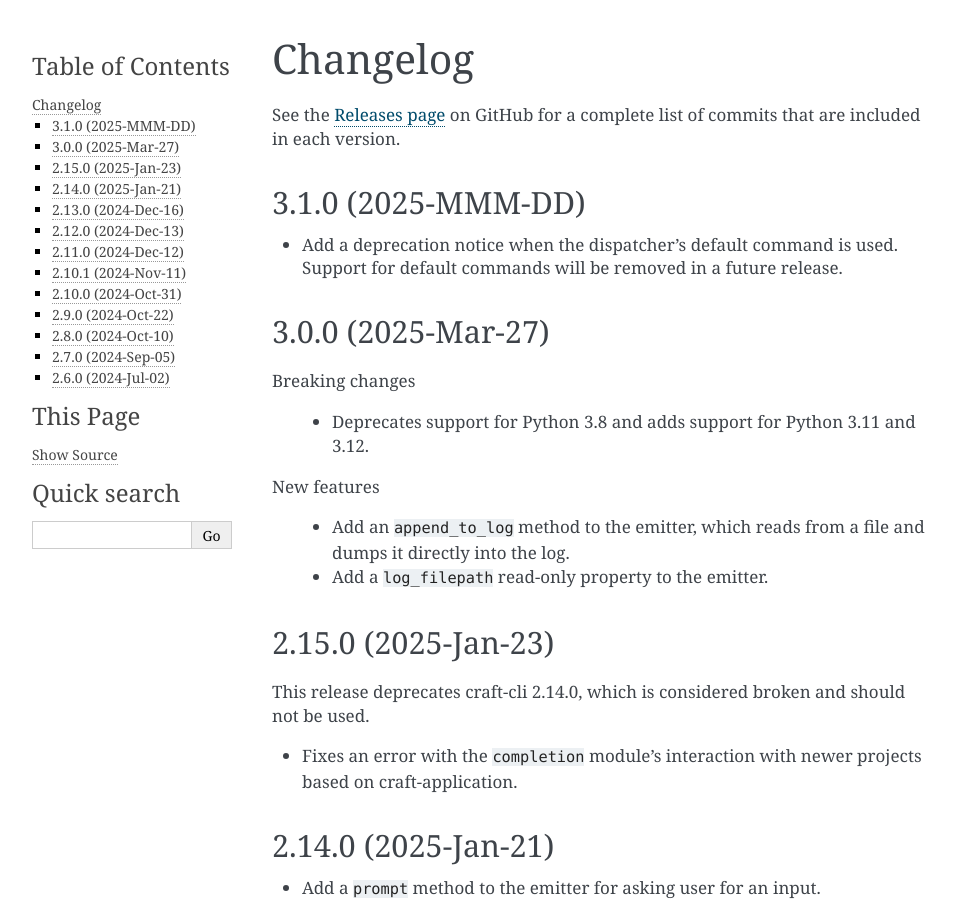
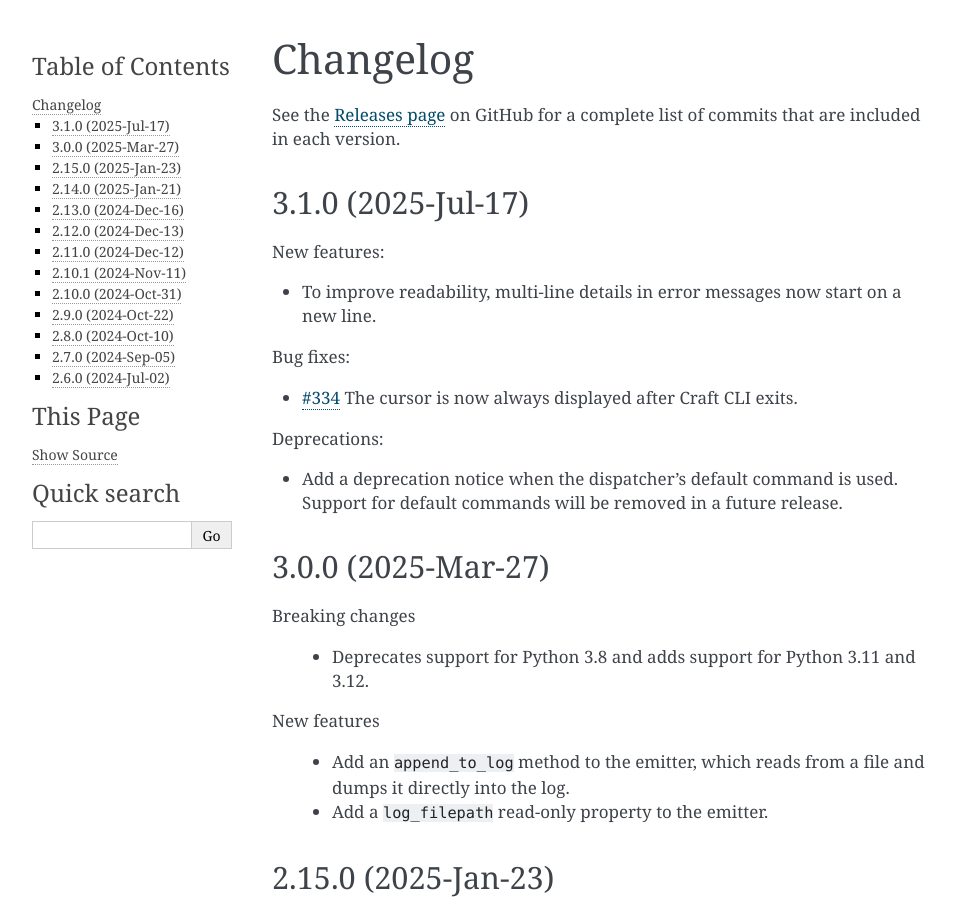
Before and after one commit to canonical/craft-cli, a Sphinx documentation site: the page built from docs/changelog.rst, in a window 1280 px wide and 900 px high. Shown: the whole window, without its empty margins (148-1102 px from the left). Built offline with Sphinx 7.4.7, drawn with Linux system fonts in a browser that asks for light colours; pages that are not in the unit, such as notebooks, are missing from menus.

Commit message:
docs: finalize 3.1.0 (#363)
Signed-off-by: Callahan Kovacs <callahan.kovacs@canonical.com>

```diff
--- a/docs/changelog.rst
+++ b/docs/changelog.rst
@@ -6,8 +6,20 @@ Changelog
 See the `Releases page`_ on GitHub for a complete list of commits that are
 included in each version.
 
-3.1.0 (2025-MMM-DD)
+.. _release-3.1.0:
+
+3.1.0 (2025-Jul-17)
 -------------------
+
+New features:
+
+- To improve readability, multi-line details in error messages now start on a new line.
+
+Bug fixes:
+
+- `#334`_ The cursor is now always displayed after Craft CLI exits.
+
+Deprecations:
 
 - Add a deprecation notice when the dispatcher's default command is used.
   Support for default commands will be removed in a future release.
@@ -95,3 +107,5 @@ should not be used.
 - Support a doc slug in CraftError in addition to full urls
 
 .. _Releases page: https://github.com/canonical/craft-cli/releases
+
+.. _#334: https://github.com/canonical/craft-cli/issues/334
```
